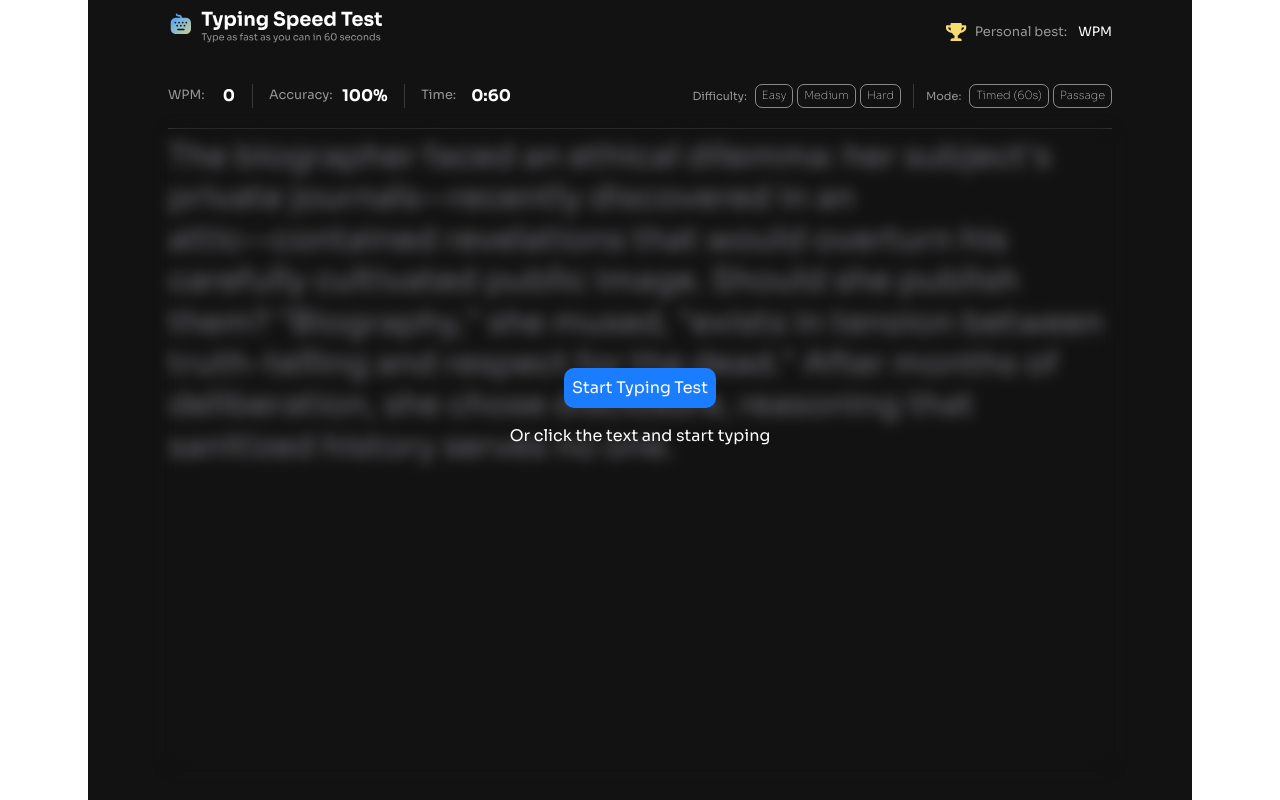
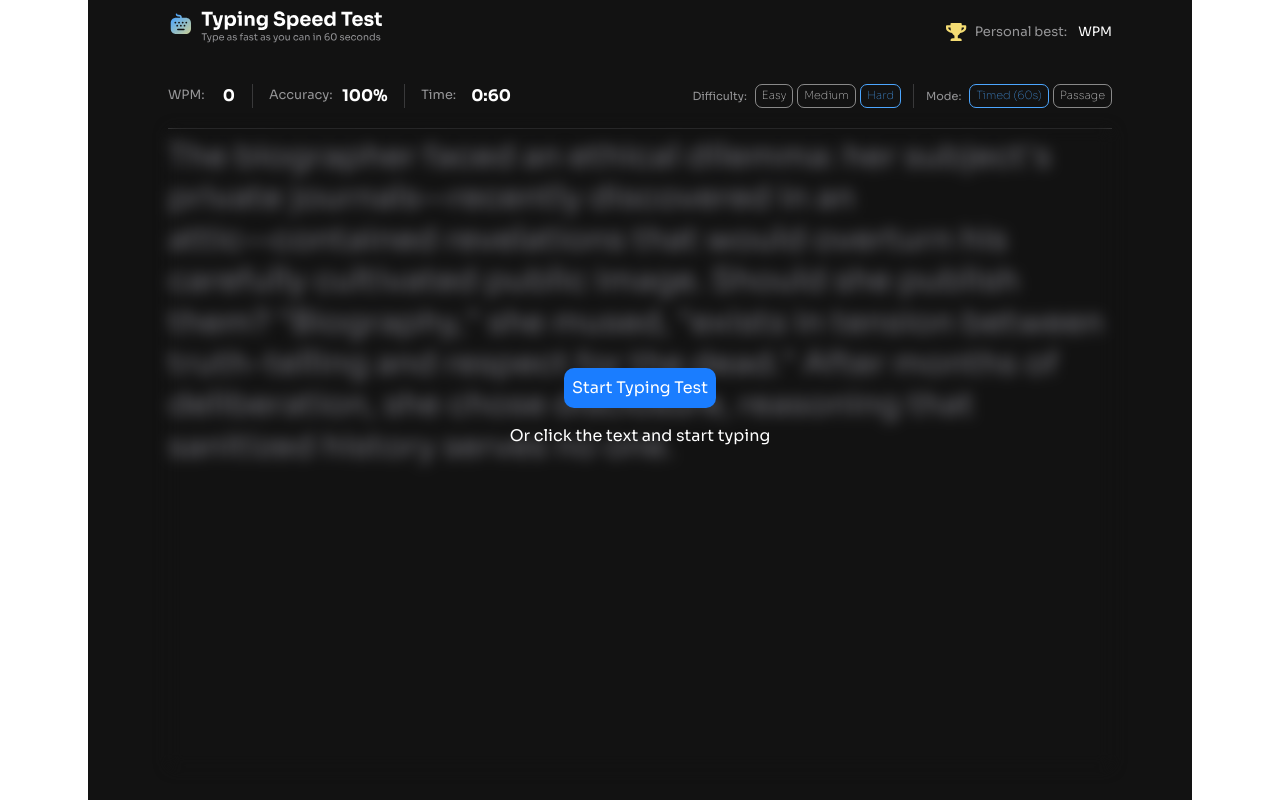
Before and after one commit to Abdulazeez1010/TYPING-SPEED-TEST-PROJECT, a React (Vite) app: page / in a window 1280 px wide. Built offline with nearby package versions, Linux system fonts and the light colour scheme.

Commit message:
fix: reset stats on mode/difficulty change
- restart test when mode or difficulty changes
- allow menubar interaction before test start
- add hover and active button styles

```diff
--- a/src/ResponsiveSelector.jsx
+++ b/src/ResponsiveSelector.jsx
@@ -52,12 +52,16 @@ function ResponsiveSelector({label, value, options, onChange}){
           <Typography sx={{ color: 'hsl(240, 1%, 59%)', fontSize: '0.7rem'}}>
             {label}:
           </Typography>
-          <Stack id="button" spacing={0.5} direction="row">
+          <Stack id='button' spacing={0.5} direction="row">
             {options.map((opt) => (
             <Button
                 key={opt.value}
                 onClick={() => onChange(opt.value)}
+                className={value === opt.value ? 'active' : ''}
                 variant="outlined"
+                disableRipple
+                disableFocusRipple
+                disableTouchRipple
                 size='small'
                 sx={{
                   fontSize: '0.7rem',
--- a/src/StartOverlay.css
+++ b/src/StartOverlay.css
@@ -7,3 +7,7 @@
     font-size: medium;
     margin: 1rem;
 }
+
+#StartOverlay-button:hover {
+    background-color: hsl(210, 100%, 65%);
+}
--- a/src/StartOverlay.jsx
+++ b/src/StartOverlay.jsx
@@ -21,16 +21,25 @@ function StartOverlay({handleHasStarted}){
             maxWidth: {xs: '100%', sm: '488px', md: '660px', lg: '960px', xl: '1200px'},
             width: '100%',
             justifySelf: 'center',
-            textAlign: 'center'
+            textAlign: 'center',
+            pointerEvents: 'none'
           }}
           onClick={() => handleHasStarted()}
         >
-            <Button id='StartOverlay-button' onClick={() => handleHasStarted()}>
+            <Box sx={{pointerEvents: 'auto'}}>
+            <Button
+              id='StartOverlay-button'
+              onClick={() => handleHasStarted()}
+            >
                 Start Typing Test
             </Button>
-            <Typography color='white' >
+            <Typography
+              color='white'
+            //   sx={{pointerEvents: 'none'}}
+            >
                 Or click the text and start typing
             </Typography>
+            </Box>
         </Box>
     )
 }
--- a/src/TypingMenuBar.css
+++ b/src/TypingMenuBar.css
@@ -1,4 +1,12 @@
-#button Button{
+/* #button Button{
+    border-radius: 7px;
+    text-transform: none;
+    color: white;
+    font-weight: 100;
+    border-color: rgba(255,255,255, 0.5);
+} */
+
+#button .MuiButton-outlined{
     border-radius: 7px;
     text-transform: none;
     color: white;
@@ -6,15 +14,19 @@
     border-color: rgba(255,255,255, 0.5);
 }
 
-#button Button:hover{
-    color: hsl(210, 100%, 65%);;
-    border-color: hsl(210, 100%, 65%);
+
+#button .MuiButton-outlined:hover{
+    color: hsl(210, 100%, 65%);
+    border-color: currentColor;
+    background-color: transparent;
 }
 
-#button Button:active{
+#button .MuiButton-outlined.active{
     color: hsl(210, 100%, 65%);
+    border-color: hsl(210, 100%, 65%);
+    background-color: transparent;
 }
 
-div.MuiPaper-root.MuiPaper-elevation.MuiPaper-rounded.MuiPaper-elevation8.MuiPopover-paper.MuiMenu-paper.css-1tktgsa-MuiPaper-root-MuiPopover-paper-MuiMenu-paper {
- background-color: hsl(0, 0%, 15%);
-}
+/* .MuiMenu-paper{
+    background-color: hsl(0, 0%, 15%);
+} */
--- a/src/TypingTest.jsx
+++ b/src/TypingTest.jsx
@@ -270,10 +270,14 @@ function TypingTest() {
   const handleDifficulty = (lvl) => {
     setDifficulty(lvl);
     setMode('timed');
+
+    restart();
   }
 
   const handleMode = (mode) => {
-    setMode(mode)
+    setMode(mode);
+
+    restart();
   }
 
   const restart = () => {
@@ -372,7 +376,10 @@ function TypingTest() {
                 overflow: 'hidden'
               }}
               onClick = {() => {
-                if (!isMobile) return;
+                if (!isMobile) {
+                  handleHasStarted();
+                  return
+                };
                 inputRef.current?.focus();
               }}
             >
@@ -398,9 +405,15 @@ function TypingTest() {
                 py: '1rem'
                 }}
               >
-              {hasStarted && <Button onClick={restart} >
-                Restart Test <img src={RestartIcon} alt='Typing Test Logo'/>
-              </Button>}
+              {hasStarted && (
+                <Button
+                  onClick={restart}
+                  disableRipple
+                  disableFocusRipple
+                  disableTouchRipple
+                >
+                  Restart Test <img src={RestartIcon} alt='restart icon'/>
+                </Button>)}
             </Box>
           </Box>
         </Container>
--- a/src/TypingText.jsx
+++ b/src/TypingText.jsx
@@ -94,7 +94,8 @@ function TypingText({text, typed, isRunning, hasStarted }) {
         maxWidth: '100%',
         boxSizing: 'border-box',
         height: '100%',
-        pt: 1
+        pt: 1,
+        pointerEvents: hasStarted ? 'auto' : 'none'
       }}
     >
       {isRunning && (
```
